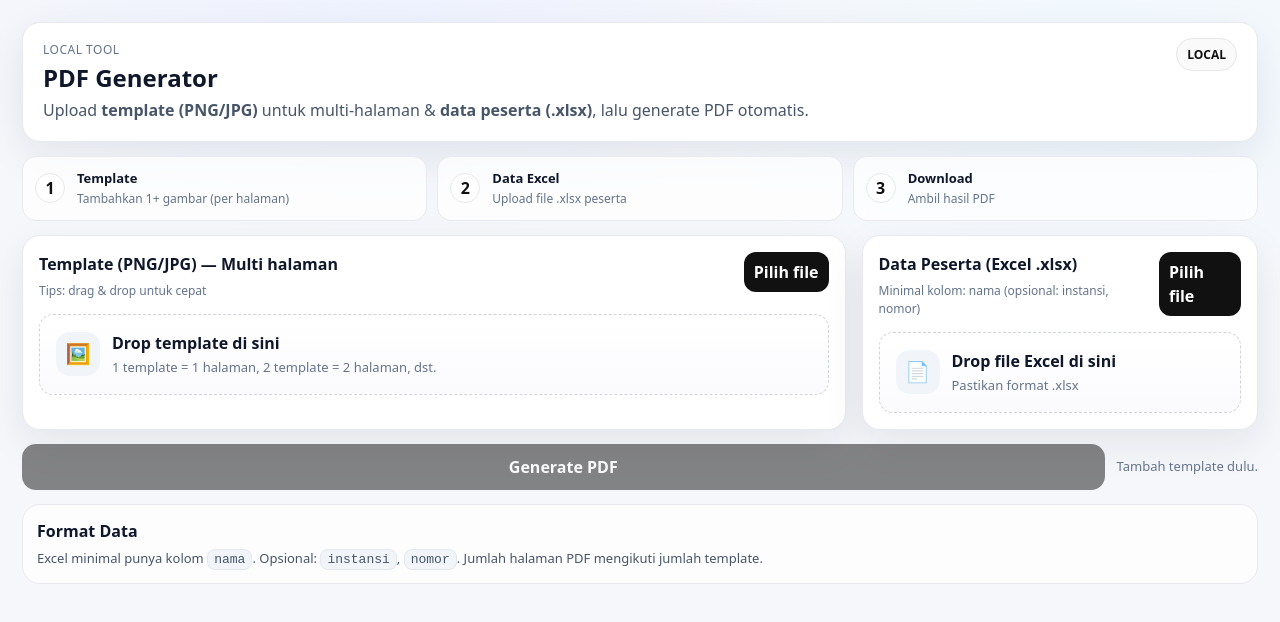
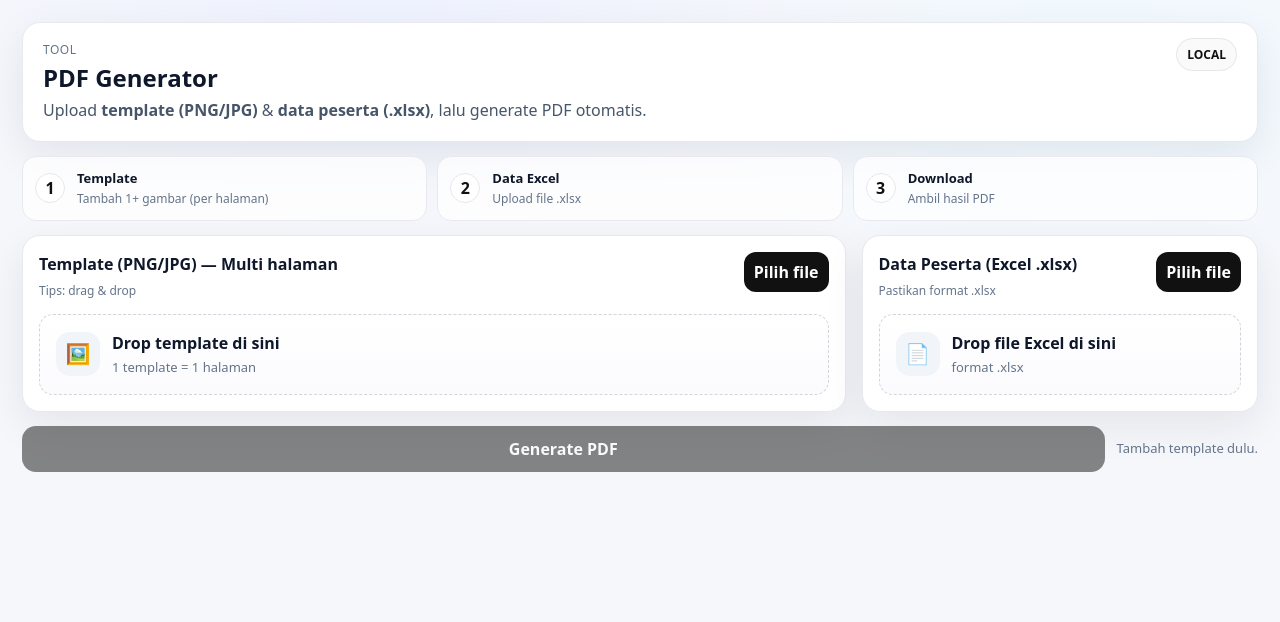
Before and after one commit to ulungmurdiantoro/sertif_pelatihan.sistemedu.com, a React (Vite) app in the folder frontend/: page / in a window 1280 px wide. Shown: the top 622 px of the page. Built offline with nearby package versions, Linux system fonts and the light colour scheme.

Commit message:
update view

```diff
--- a/frontend/src/App.tsx
+++ b/frontend/src/App.tsx
@@ -1,8 +1,15 @@
 import { useMemo, useState } from "react";
 import "./App.css";
 
-const API_URL = "/web/run.php";
-const APACHE_BASE = "";
+const API_URL =
+  location.hostname === "localhost"
+    ? "http://localhost/Sertif_Pelatihan/web/run.php"
+    : "/web/run.php";
+
+const APACHE_BASE =
+  location.hostname === "localhost"
+    ? "http://localhost"
+    : "";
 
 type FileWithPreview = File & { __preview?: string };
 
@@ -29,6 +36,7 @@ export default function App() {
   const [message, setMessage] = useState("");
   const [ok, setOk] = useState<boolean | null>(null);
   const [files, setFiles] = useState<string[]>([]);
+  const [debug, setDebug] = useState<any>(null);
 
   const canSubmit = useMemo(
     () => templates.length > 0 && !!data && !loading,
@@ -44,6 +52,7 @@ export default function App() {
     setMessage("");
     setFiles([]);
     setOk(null);
+    setDebug(null);
   };
 
   const addTemplates = (incoming: File[]) => {
@@ -138,26 +147,26 @@ export default function App() {
 
       const res = await fetch(API_URL, { method: "POST", body: form });
 
-      // ambil text dulu supaya kalau HTML error page, kita bisa tampilkan
       const text = await res.text();
+      let json: any;
 
-      let json: any;
       try {
         json = JSON.parse(text);
       } catch {
         throw new Error(
-          `Server tidak mengembalikan JSON. HTTP ${res.status}\n` +
-            `Body (potongan):\n${text.slice(0, 400)}`
+          `Server tidak mengembalikan JSON. HTTP ${res.status}\nBody (potongan):\n${text.slice(0, 400)}`
         );
       }
 
       setOk(!!json.ok);
       setMessage(json.message || (json.ok ? "Sukses." : "Gagal."));
       setFiles(Array.isArray(json.files) ? json.files : []);
+      setDebug(json.debug ?? null);
+
       setProgress(100);
     } catch (e: any) {
       setOk(false);
-      setMessage(e?.message || "Gagal memproses. Pastikan run.php bisa diakses.");
+      setMessage(e?.message || "Gagal memproses.");
       setProgress(100);
     } finally {
       clearInterval(timer);
@@ -175,14 +184,14 @@ export default function App() {
       <div className="shell">
         <header className="header">
           <div>
-            <div className="kicker">Local Tool</div>
+            <div className="kicker">Tool</div>
             <h1 className="title">PDF Generator</h1>
             <p className="subtitle">
-              Upload <b>template (PNG/JPG)</b> untuk multi-halaman & <b>data peserta (.xlsx)</b>, lalu generate PDF otomatis.
+              Upload <b>template (PNG/JPG)</b> & <b>data peserta (.xlsx)</b>, lalu generate PDF otomatis.
             </p>
           </div>
           <div className="env">
-            <span className="pill">LOCAL</span>
+            <span className="pill">{location.hostname === "localhost" ? "LOCAL" : "PROD"}</span>
           </div>
         </header>
 
@@ -191,14 +200,14 @@ export default function App() {
             <div className="dot">1</div>
             <div>
               <div className="stepTitle">Template</div>
-              <div className="stepDesc">Tambahkan 1+ gambar (per halaman)</div>
+              <div className="stepDesc">Tambah 1+ gambar (per halaman)</div>
             </div>
           </div>
           <div className={`step ${step2Done ? "done" : ""}`}>
             <div className="dot">2</div>
             <div>
               <div className="stepTitle">Data Excel</div>
-              <div className="stepDesc">Upload file .xlsx peserta</div>
+              <div className="stepDesc">Upload file .xlsx</div>
             </div>
           </div>
           <div className={`step ${step3Done ? "done" : ""}`}>
@@ -231,7 +240,7 @@ export default function App() {
                       <span className="badge soft">Total: {formatBytes(totalTemplateSize)}</span>
                     </>
                   ) : (
-                    <span className="muted">Tips: drag & drop untuk cepat</span>
+                    <span className="muted">Tips: drag & drop</span>
                   )}
                 </div>
               </div>
@@ -244,13 +253,7 @@ export default function App() {
                 )}
                 <label className="btnSmall">
                   Pilih file
-                  <input
-                    className="hiddenInput"
-                    type="file"
-                    accept=".png,.jpg,.jpeg"
-                    multiple
-                    onChange={onPickTemplates}
-                  />
+                  <input className="hiddenInput" type="file" accept=".png,.jpg,.jpeg" multiple onChange={onPickTemplates} />
                 </label>
               </div>
             </div>
@@ -260,7 +263,7 @@ export default function App() {
                 <div className="emptyIcon">🖼️</div>
                 <div className="emptyText">
                   <div className="emptyTitle">Drop template di sini</div>
-                  <div className="emptySub">1 template = 1 halaman, 2 template = 2 halaman, dst.</div>
+                  <div className="emptySub">1 template = 1 halaman</div>
                 </div>
               </div>
             ) : (
@@ -279,12 +282,7 @@ export default function App() {
                       <div className="thumbMeta">{formatBytes(f.size)}</div>
                     </div>
 
-                    <button
-                      className="thumbRemove"
-                      type="button"
-                      onClick={() => removeTemplateAt(i)}
-                      aria-label="hapus"
-                    >
+                    <button className="thumbRemove" type="button" onClick={() => removeTemplateAt(i)} aria-label="hapus">
                       ×
                     </button>
                   </div>
@@ -313,7 +311,7 @@ export default function App() {
                       <span className="badge soft">{formatBytes(data.size)}</span>
                     </>
                   ) : (
-                    <span className="muted">Minimal kolom: nama (opsional: instansi, nomor)</span>
+                    <span className="muted">Pastikan format .xlsx</span>
                   )}
                 </div>
               </div>
@@ -336,7 +334,7 @@ export default function App() {
                 <div className="emptyIcon">📄</div>
                 <div className="emptyText">
                   <div className="emptyTitle">Drop file Excel di sini</div>
-                  <div className="emptySub">Pastikan format .xlsx</div>
+                  <div className="emptySub">format .xlsx</div>
                 </div>
               </div>
             ) : (
@@ -378,6 +376,26 @@ export default function App() {
 
         {message && <div className={`toast ${ok ? "ok" : "err"}`}>{message}</div>}
 
+        {/* DEBUG BOX */}
+        {debug && (
+          <div style={{ marginTop: 14 }}>
+            <div style={{ fontWeight: 700, marginBottom: 8 }}>Debug</div>
+            <pre
+              style={{
+                whiteSpace: "pre-wrap",
+                background: "#111",
+                color: "#0f0",
+                padding: 12,
+                borderRadius: 12,
+                fontSize: 12,
+                lineHeight: 1.35,
+              }}
+            >
+              {JSON.stringify(debug, null, 2)}
+            </pre>
+          </div>
+        )}
+
         {files.length > 0 && (
           <section className="resultCard">
             <div className="resultHead">
@@ -404,16 +422,6 @@ export default function App() {
             </ul>
           </section>
         )}
-
-        <footer className="footer">
-          <div className="footerBox">
-            <div className="footerTitle">Format Data</div>
-            <div className="footerText">
-              Excel minimal punya kolom <code>nama</code>. Opsional: <code>instansi</code>, <code>nomor</code>. Jumlah halaman
-              PDF mengikuti jumlah template.
-            </div>
-          </div>
-        </footer>
       </div>
     </div>
   );
```
Also changed, not shown: 4 other files (tests, documents, lock files or other folders).
